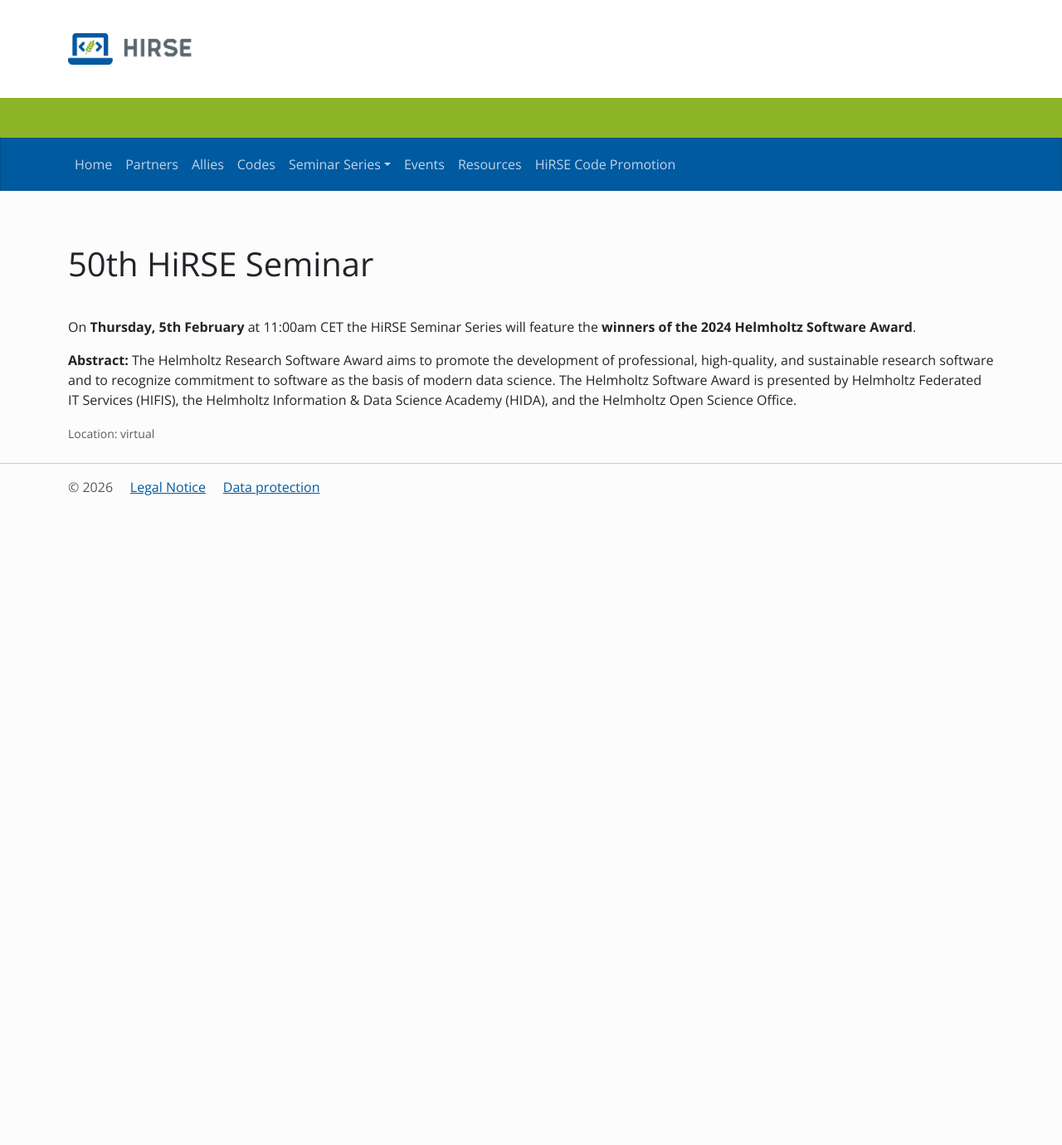
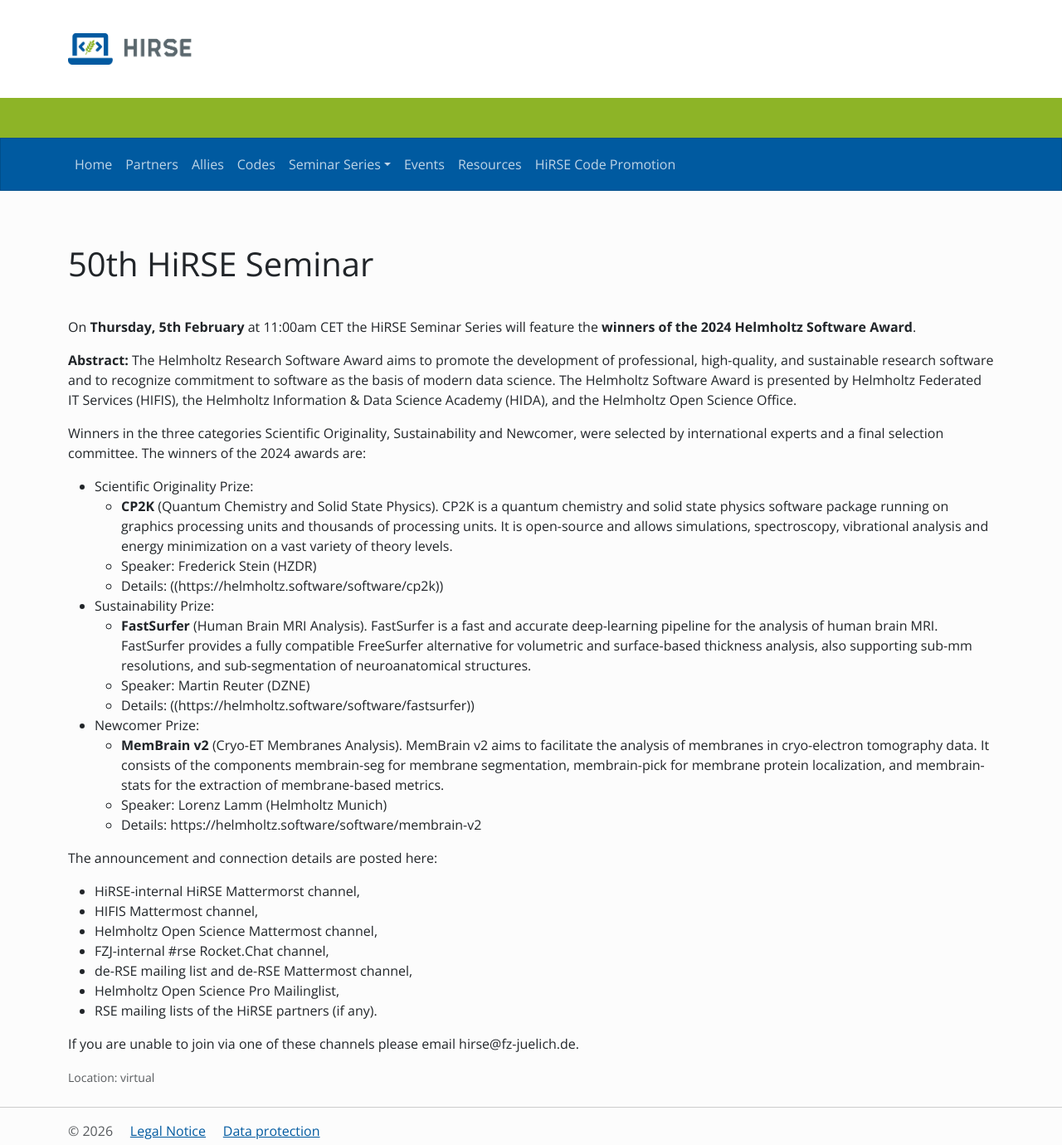
Before and after one commit to Helmholtz-HiRSE/helmholtz-hirse.github.io, a Jekyll site: the page built from _series/2026_02_05-seminar_50.md, in a window 1280 px wide. Shown: the whole page at 83% size. Built offline with Jekyll 4.4.1, drawn with Linux system fonts in a browser that asks for light colours; nearby versions of some CDN libraries; before the commit the page ends 900 px from its top, so only the background shows below that.

Commit message:
Update 2026_02_05-seminar_50.md

```diff
--- a/_series/2026_02_05-seminar_50.md
+++ b/_series/2026_02_05-seminar_50.md
@@ -11,3 +11,32 @@
 <!--more-->
 
 **Abstract:** The Helmholtz Research Software Award aims to promote the development of professional, high-quality, and sustainable research software and to recognize commitment to software as the basis of modern data science. The Helmholtz Software Award is presented by Helmholtz Federated IT Services (HIFIS), the Helmholtz Information & Data Science Academy (HIDA), and the Helmholtz Open Science Office.
+
+Winners in the three categories Scientific Originality, Sustainability and Newcomer, were selected by international experts and a final selection committee. The winners of the 2024 awards are:
+
+* Scientific Originality Prize:
+     * **CP2K** (Quantum Chemistry and Solid State Physics). CP2K is a quantum chemistry and solid state physics software package running on graphics processing units and thousands of processing units. It is open-source and allows simulations, spectroscopy, vibrational analysis and energy minimization on a vast variety of theory levels.
+     * Speaker: Frederick Stein (HZDR)
+     * Details: ((https://helmholtz.software/software/cp2k))
+
+* Sustainability Prize:
+     * **FastSurfer** (Human Brain MRI Analysis).  FastSurfer is a fast and accurate deep-learning pipeline for the analysis of human brain MRI. FastSurfer provides a fully compatible FreeSurfer alternative for volumetric and surface-based thickness analysis, also supporting sub-mm resolutions, and sub-segmentation of neuroanatomical structures.
+     * Speaker: Martin Reuter (DZNE)
+     * Details: ((https://helmholtz.software/software/fastsurfer))
+
+* Newcomer Prize:
+     * **MemBrain v2** (Cryo-ET Membranes Analysis). MemBrain v2 aims to facilitate the analysis of membranes in cryo-electron tomography data. It consists of the components membrain-seg for membrane segmentation, membrain-pick for membrane protein localization, and membrain-stats for the extraction of membrane-based metrics.
+     * Speaker: Lorenz Lamm (Helmholtz Munich)
+     * Details: https://helmholtz.software/software/membrain-v2
+
+The announcement and connection details are posted here:
+
+* HiRSE-internal HiRSE Mattermorst channel,
+* HIFIS Mattermost channel,
+* Helmholtz Open Science Mattermost channel,
+* FZJ-internal #rse Rocket.Chat channel,
+* de-RSE mailing list and de-RSE Mattermost channel,
+* Helmholtz Open Science Pro Mailinglist,
+* RSE mailing lists of the HiRSE partners (if any).
+
+If you are unable to join via one of these channels please email hirse@fz-juelich.de.
```
